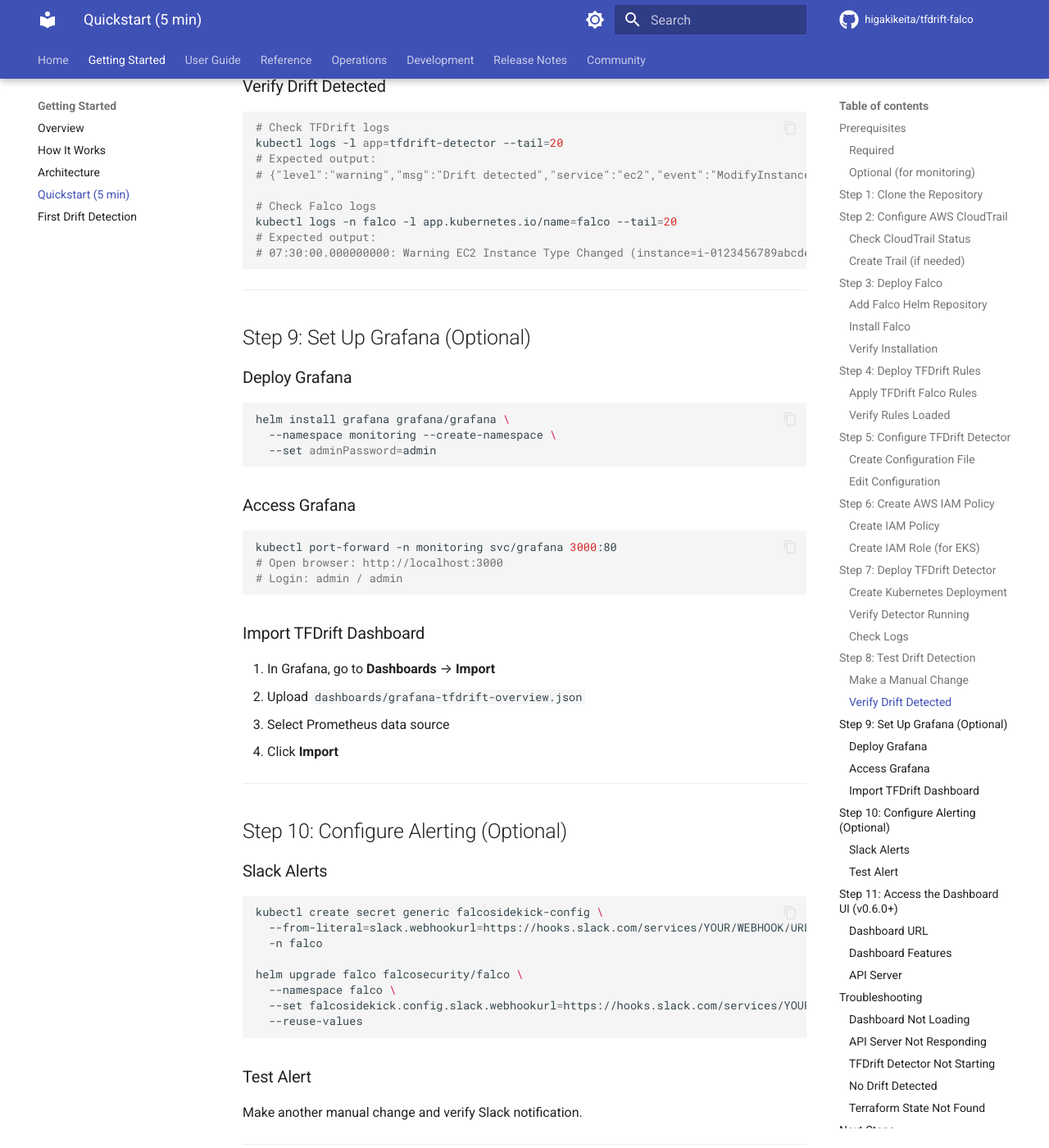
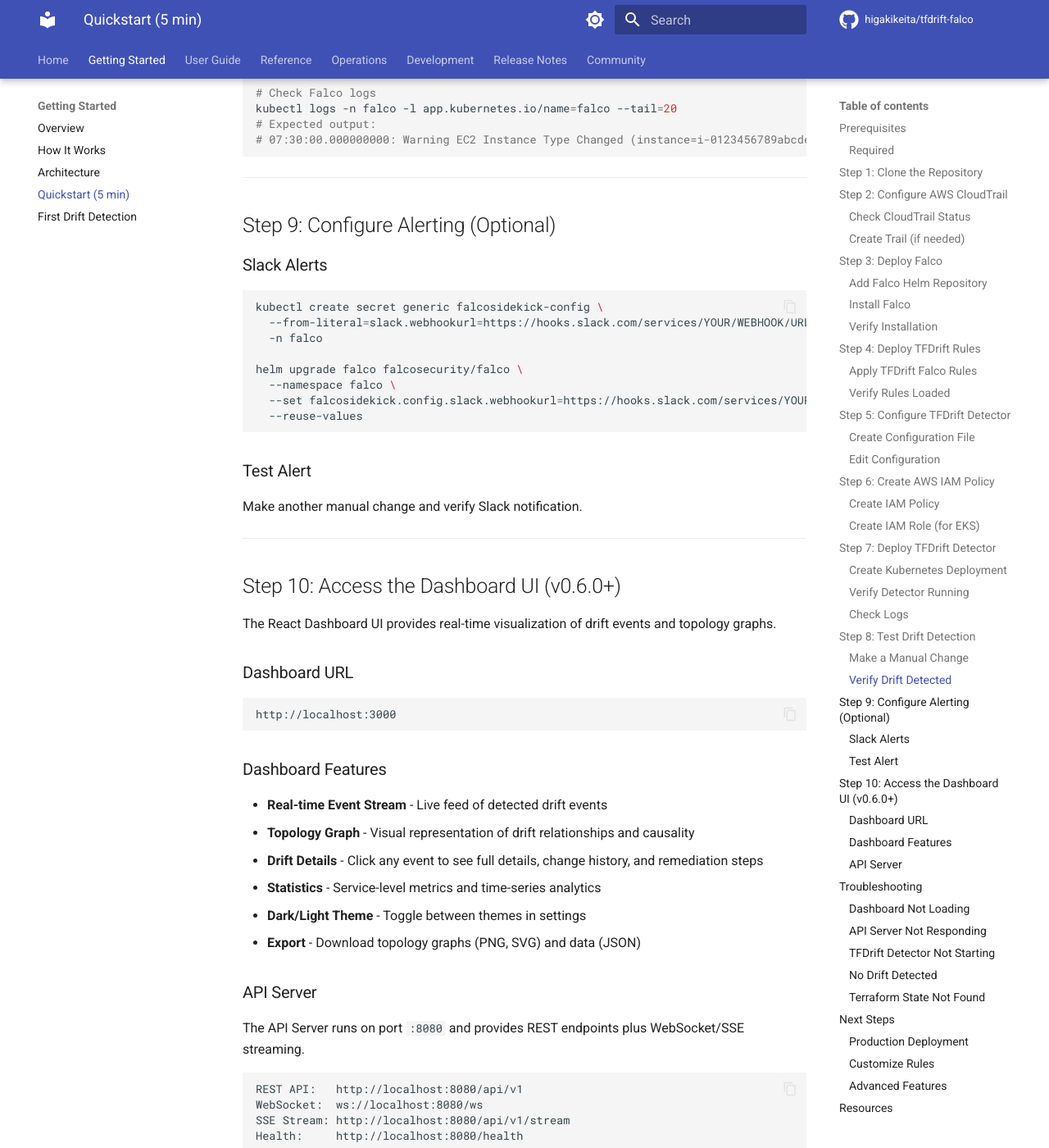
Before and after one commit to higakikeita/tfdrift-falco, an MkDocs documentation site: the page built from docs/quickstart.md, in a window 1280 px wide and 1400 px high, scrolled down 4942 px. Shown: the whole window at 82% size. Built offline with MkDocs 1.6.1 and Material for MkDocs 9.7.7, drawn with Linux system fonts in a browser that asks for light colours; comment, search, counter and statistics services are not loaded; the version menu is left out; some of the changed text lies outside the part shown.

Commit message:
docs: remove dead Grafana links left by the removal
PR #290 deleted dashboards/grafana/** but several live docs still linked
to the removed files, reintroducing a smaller claim≠reality gap:
- quickstart.md: dropped the "Set Up Grafana" step and the Grafana/
  Prometheus prerequisites; renumbered following steps
- zenn-getting-started.md: replaced the Grafana dashboard section with
  the React Dashboard UI (docker compose) it was consolidated into
- deployment.md: repointed the Next Steps link to the React UI

Historical release docs (PR_v0.2.0-beta.md) and the retrospective
article drafts are left intact as point-in-time records.

Co-Authored-By: Claude Opus 4.8 <noreply@anthropic.com>

````diff
--- a/docs/deployment.md
+++ b/docs/deployment.md
@@ -560,7 +560,7 @@ docker-compose logs tfdrift | grep -i event
 
 After deployment:
 1. [Configure alerts](../examples/config.yaml)
-2. [Set up Grafana dashboards](../dashboards/grafana/README.md)
+2. [Access the React Dashboard UI](./quickstart.md#step-10-access-the-dashboard-ui-v060)
 3. [Review security best practices](./SECURITY.md)
 4. [Join the community](https://github.com/keitahigaki/tfdrift-falco/discussions)
 
--- a/docs/quickstart.md
+++ b/docs/quickstart.md
@@ -16,11 +16,6 @@ Get TFDrift-Falco up and running in 5 minutes with Dashboard UI.
   - EKS, GKE, AKS, or local (minikube, kind)
 - **kubectl** configured
 - **Helm 3** installed
-
-### Optional (for monitoring)
-
-- **Grafana** (v9.0+)
-- **Prometheus** (v2.40+)
 
 ---
 
@@ -248,34 +243,7 @@ kubectl logs -n falco -l app.kubernetes.io/name=falco --tail=20
 
 ---
 
-## Step 9: Set Up Grafana (Optional)
-
-### Deploy Grafana
-
-```bash
-helm install grafana grafana/grafana \
-  --namespace monitoring --create-namespace \
-  --set adminPassword=admin
-```
-
-### Access Grafana
-
-```bash
-kubectl port-forward -n monitoring svc/grafana 3000:80
-# Open browser: http://localhost:3000
-# Login: admin / admin
-```
-
-### Import TFDrift Dashboard
-
-1. In Grafana, go to **Dashboards** → **Import**
-2. Upload `dashboards/grafana-tfdrift-overview.json`
-3. Select Prometheus data source
-4. Click **Import**
-
----
-
-## Step 10: Configure Alerting (Optional)
+## Step 9: Configure Alerting (Optional)
 
 ### Slack Alerts
 
@@ -296,7 +264,7 @@ Make another manual change and verify Slack notification.
 
 ---
 
-## Step 11: Access the Dashboard UI (v0.6.0+)
+## Step 10: Access the Dashboard UI (v0.6.0+)
 
 The React Dashboard UI provides real-time visualization of drift events and topology graphs.
 
````
Also changed, not shown: docs/zenn-getting-started.md (+4 -15 lines).
